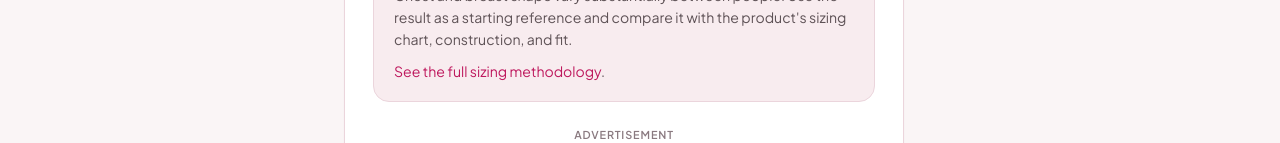
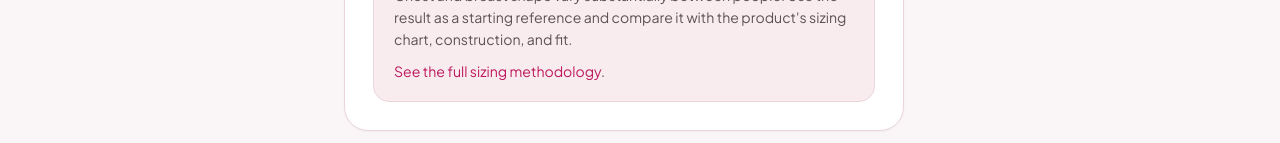
Before and after one commit to sharpedge74-cmyk/Bra-Size-Pro, a Jekyll site: the page built from mens-bra-calculator.html, in a window 1280 px wide and 900 px high, scrolled down 419 px. Shown: the part 757-900 px from the top of the window. Built offline with Jekyll 4.4.1, drawn with Linux system fonts in a browser that asks for light colours; some web fonts are replaced.

Commit message:
Remove generic ad appended below tool content

```diff
--- a/_layouts/tool.html
+++ b/_layouts/tool.html
@@ -35,7 +35,6 @@ layout: default
   <div class="tool-layout-split">
     <div class="tool-main-stage">
       {{ content }}
-      {% include ads/ad_slot.html slot="in_calculator" %}
     </div>
 
     <aside class="tool-sidebar-slot">
```
